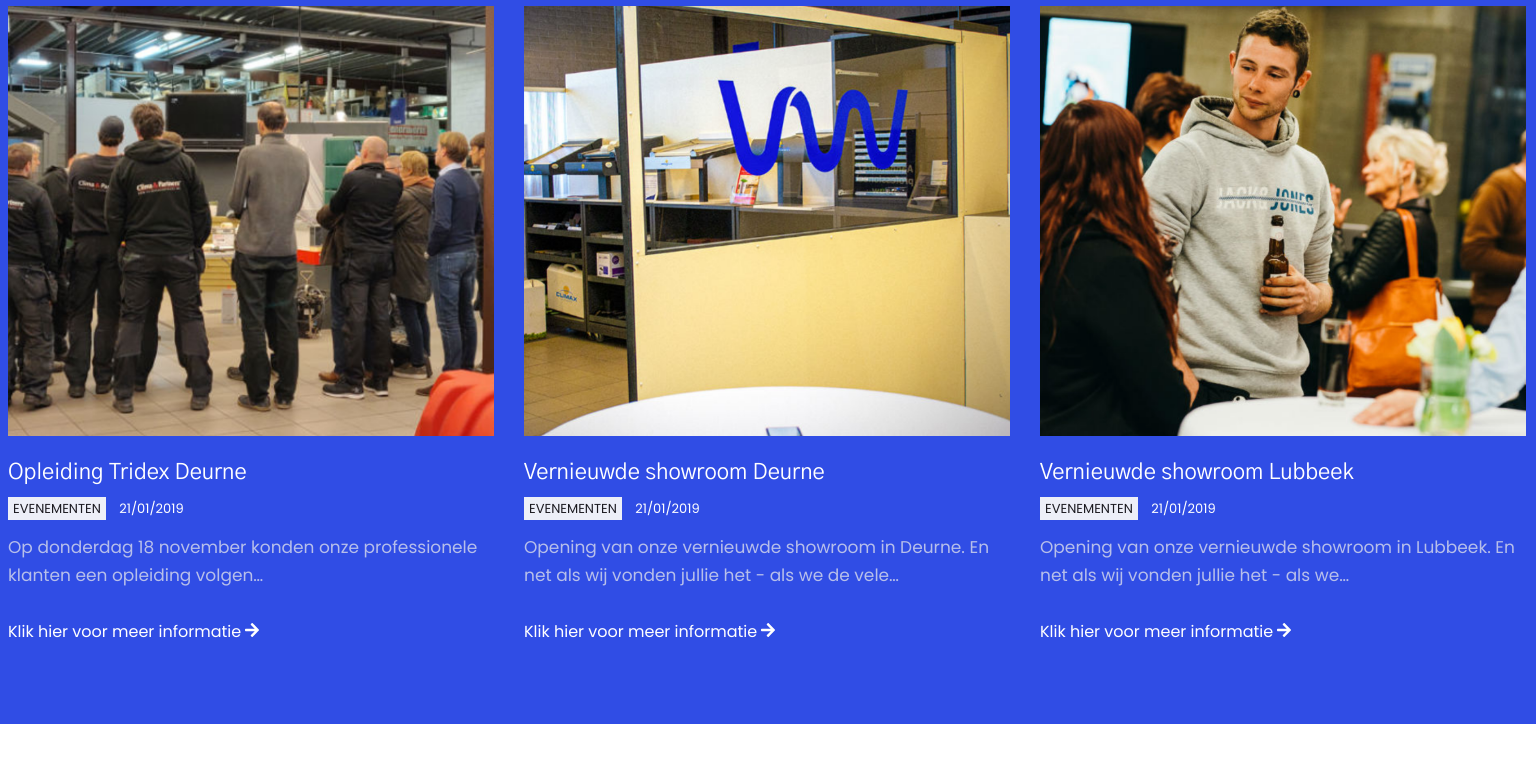
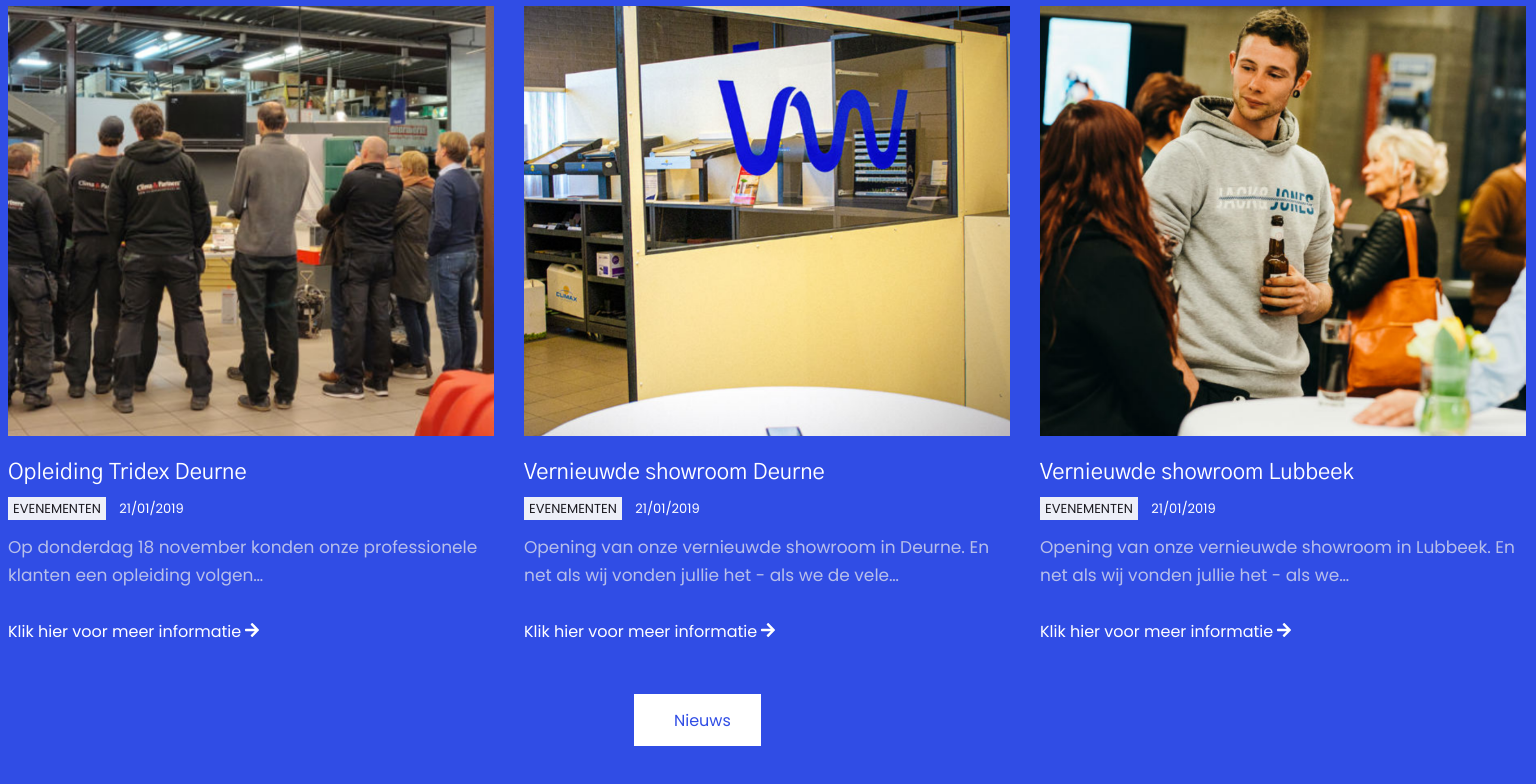
Before and after one commit to devojka-od-papira/task-libra-fire, a React (Create React App) app: page / in a window 1536 px wide. Shown: the part 5930-6714 px from the top of the page. Before the commit the page ends 6654 px from the top, so only its background shows below. Built offline with nearby package versions, Linux system fonts and the light colour scheme.

Commit message:
Added news buttons

```diff
--- a/src/components/news/index.js
+++ b/src/components/news/index.js
@@ -3,6 +3,7 @@ import newsOne from "../../assets/news-one.png";
 import newsTwo from "../../assets/news-two.png";
 import newsThree from "../../assets/news-three.png";
 import rightWhiteArrow from "../../assets/right-white-arrow.svg";
+import Button from "../button";
 
 const News = () => {
   const news = [
@@ -53,6 +54,9 @@ const News = () => {
             );
           })}
         </div>
+        <div className="news-buttons">
+          <Button className="bg-white color-blue " text="Nieuws" />
+        </div>
       </div>
     </div>
   );
--- a/src/style/news.scss
+++ b/src/style/news.scss
@@ -32,6 +32,12 @@
 
     .title {
       margin-bottom: 30px;
+    }
+
+    .news-buttons {
+      margin: 0 auto;
+      margin-top: 50px;
+      width: 268px;
     }
 
     .news-wrapper {
```
